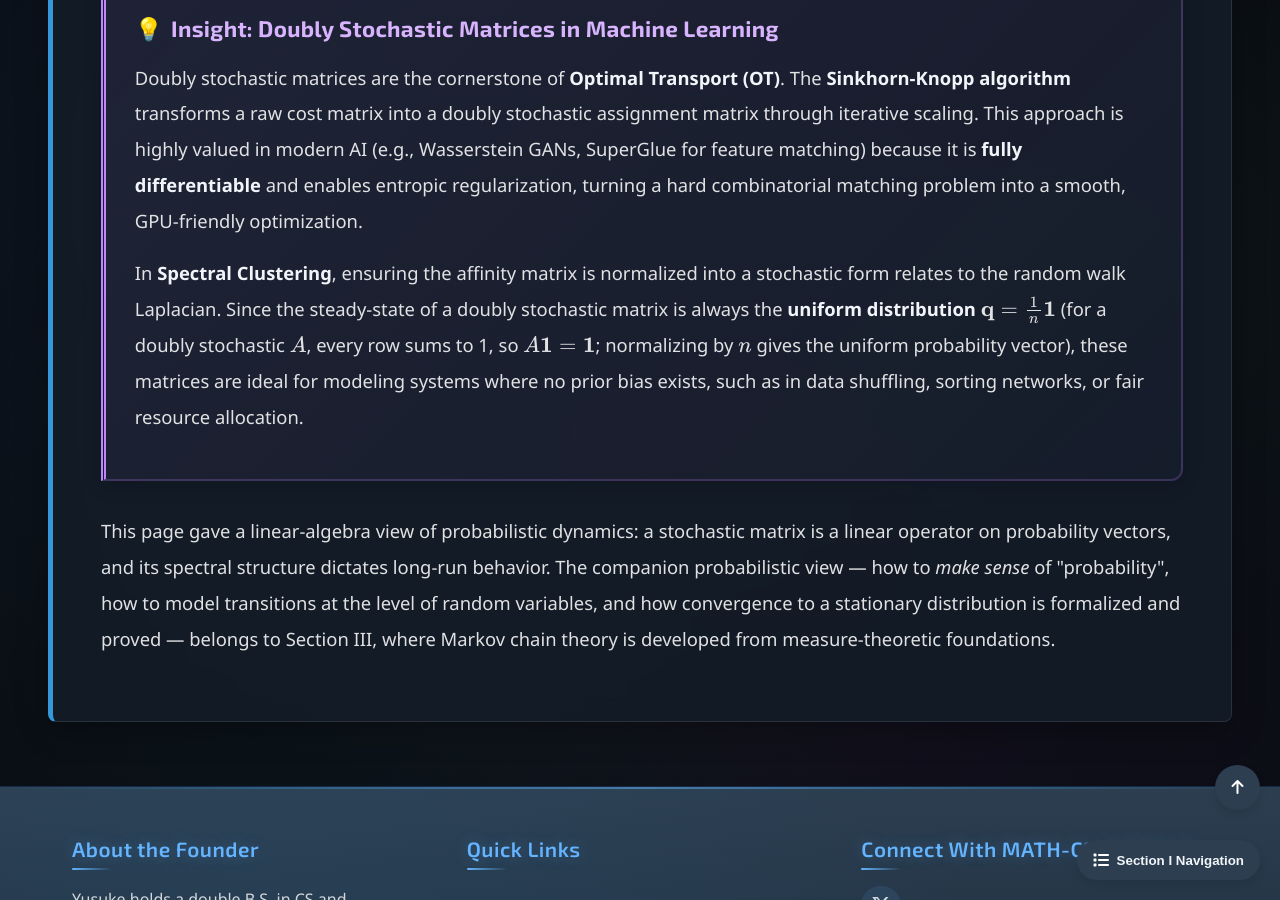
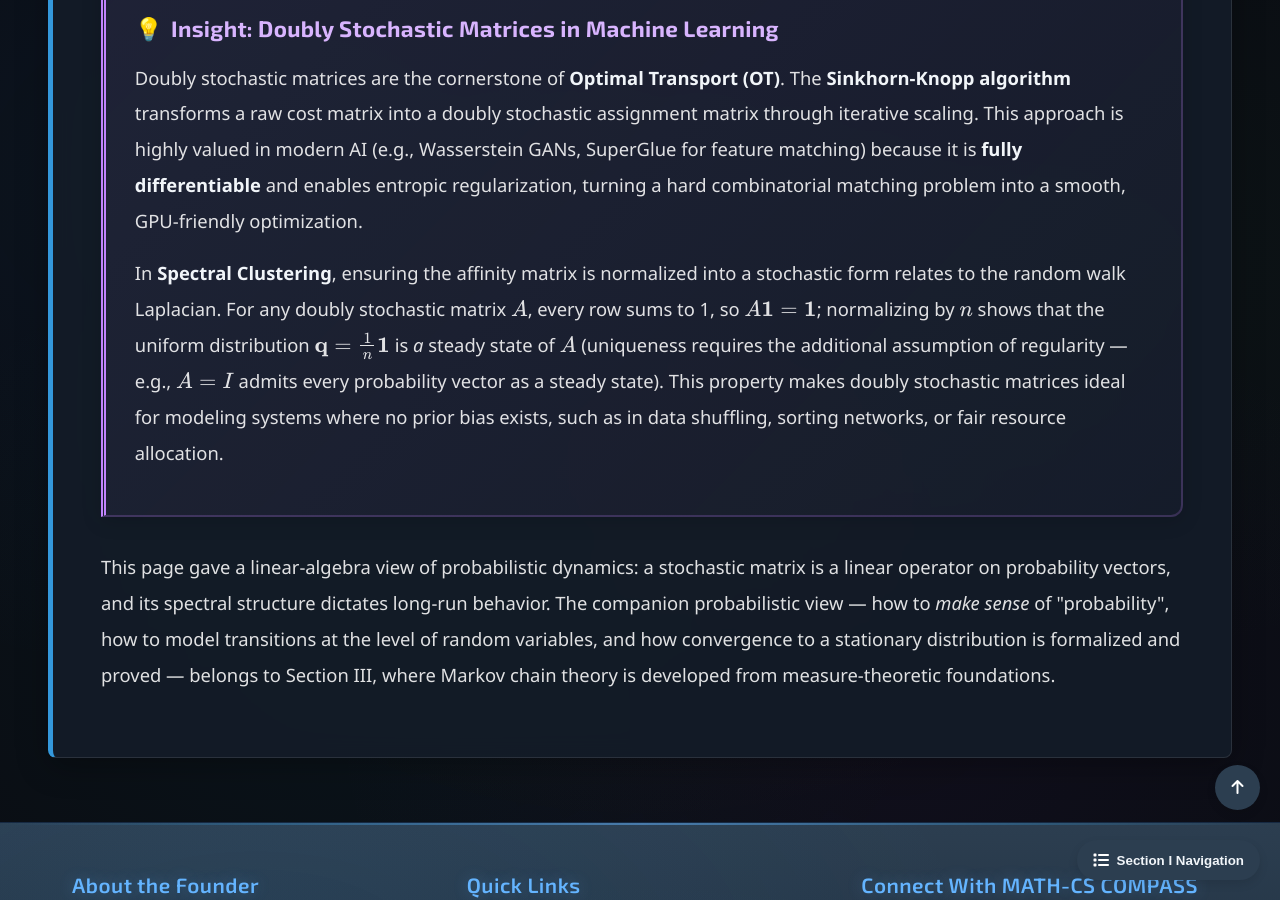
Before and after one commit to Yusukey01/yusukey01.github.io, a Jekyll site: the page built from Mathematics/Linear_algebra/stochastic.html, in a window 1280 px wide and 900 px high, scrolled down 9111 px. Built offline with Jekyll 4.4.1, drawn with Linux system fonts in a browser that asks for light colours.

Commit message:
new linalg-13

```diff
--- a/Mathematics/Linear_algebra/stochastic.html
+++ b/Mathematics/Linear_algebra/stochastic.html
@@ -353,8 +353,11 @@ uses_python: false
                     </p>
                     <p>
                         In <strong>Spectral Clustering</strong>, ensuring the affinity matrix is normalized into a stochastic form
-                        relates to the random walk Laplacian. Since the steady-state of a doubly stochastic matrix is always the
-                        <strong>uniform distribution</strong> \(\mathbf{q} = \frac{1}{n}\mathbf{1}\) (for a doubly stochastic \(A\), every row sums to 1, so \(A \mathbf{1} = \mathbf{1}\); normalizing by \(n\) gives the uniform probability vector), these matrices are ideal for modeling
+                        relates to the random walk Laplacian. For any doubly stochastic matrix \(A\), every row sums to 1, so
+                        \(A \mathbf{1} = \mathbf{1}\); normalizing by \(n\) shows that the uniform distribution
+                        \(\mathbf{q} = \frac{1}{n}\mathbf{1}\) is <em>a</em> steady state of \(A\) (uniqueness requires the
+                        additional assumption of regularity — e.g., \(A = I\) admits every probability vector as a steady state).
+                        This property makes doubly stochastic matrices ideal for modeling
                         systems where no prior bias exists, such as in data shuffling, sorting networks, or fair resource allocation.
                     </p>
                 </div>
```
